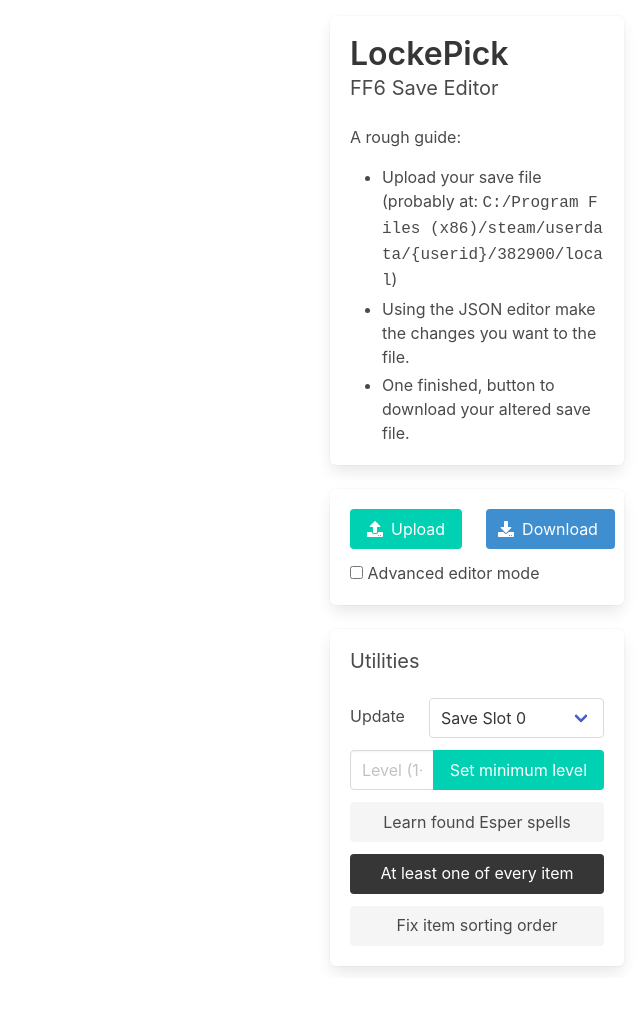
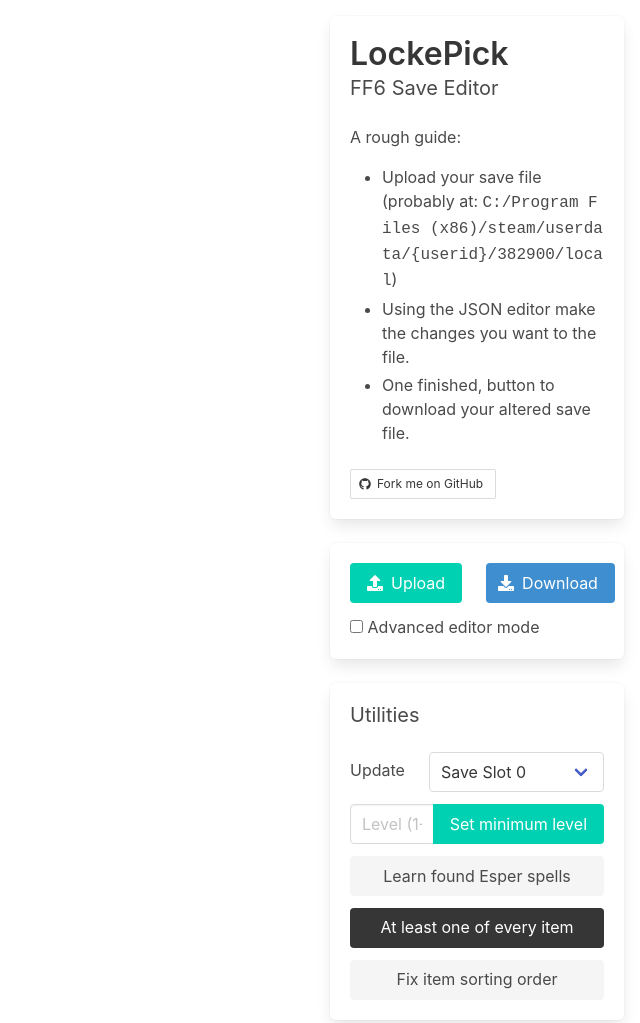
Before and after one commit to thomasmichaelwallace/lockepick, a website built with webpack: page index.html in a window 1280 px wide. Shown: the top 1023 px of the page, without its empty margins (640-1280 px from the left). Before the commit the page ends 978 px from the top, so only its background shows below. Built offline with nearby package versions, Linux system fonts and the light colour scheme; what jsoneditor would draw is missing.

Commit message:
feat: backlink to github

```diff
--- a/index.html
+++ b/index.html
@@ -36,6 +36,12 @@
                 <li>One finished, button to download your altered save file.</li>
               </ul>
             </div>
+            <a class="button is-small" href="https://github.com/thomasmichaelwallace/lockepick">
+              <span class="icon">
+                <i class="fab fa-github"></i>
+              </span>
+              <span>Fork me on GitHub</span>
+            </a>
           </div>
 
           <div id="file-interaction" class="tile is-child box">
```
